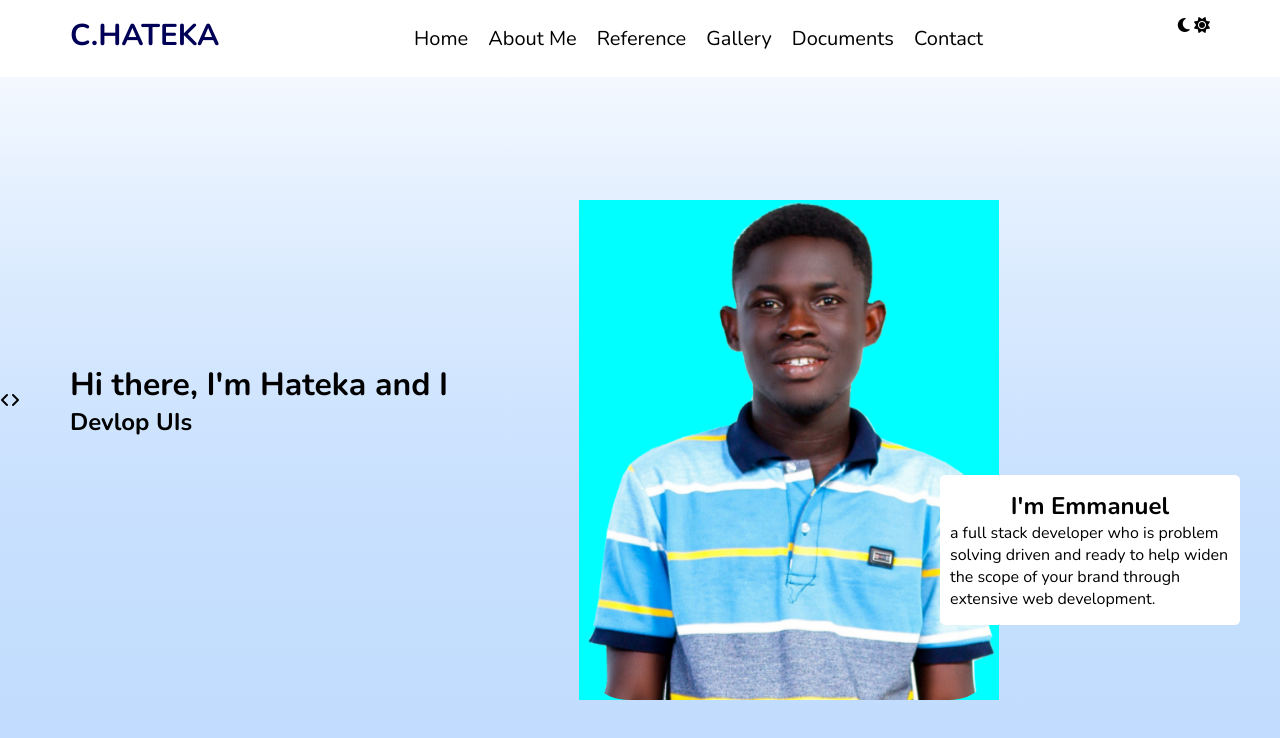
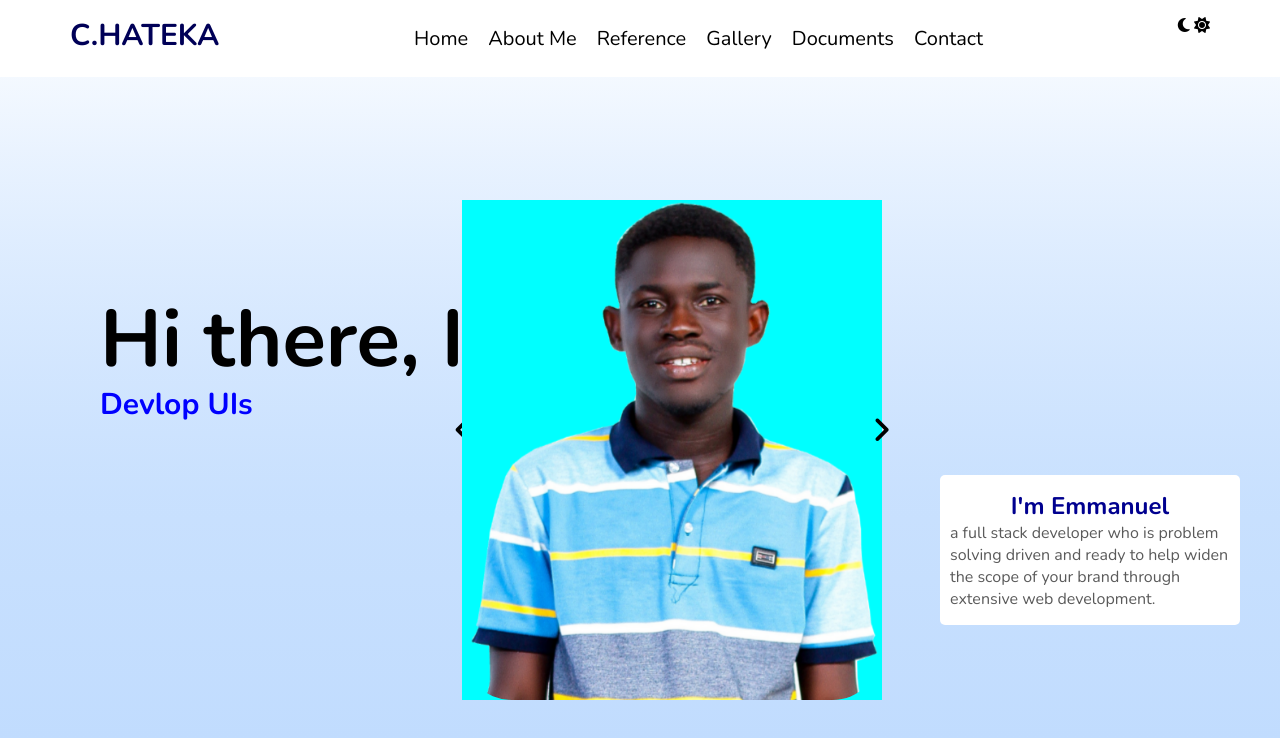
Before and after one commit to cyklonehateka1/Vanila-Personal-Portfolio, a plain HTML site: page index.html in a window 1280 px wide. Drawn offline with nearby package versions, Linux system fonts and the light colour scheme.

Commit message:
image silder in progress

```diff
--- a/css/style.css
+++ b/css/style.css
@@ -100,10 +100,20 @@ nav {
 
 .autotype-container {
   position: relative;
-  left: 50px;
+  left: 100px;
 }
 
-.autotype-header {
+.auto-type-header {
+  font-size: 80px;
+  position: relative;
+  bottom: 40px;
+}
+
+.auto-type {
+  position: relative;
+  bottom: 50px;
+  font-size: 30px;
+  color: blue;
 }
 
 .hero-img-container {
@@ -111,10 +121,26 @@ nav {
   overflow: hidden;
   display: flex;
   top: 50px;
-  left: 100px;
+  right: px;
   width: 420px;
   height: 500px;
   background-color: aqua;
+}
+
+#left-arrow {
+  position: relative;
+  top: 30px;
+  left: 50px;
+  font-size: 30px;
+  cursor: pointer;
+}
+
+#right-arrow {
+  position: relative;
+  top: 30px;
+  right: 50px;
+  font-size: 30px;
+  cursor: pointer;
 }
 
 .hero-img {
@@ -139,6 +165,14 @@ nav {
   flex-direction: column;
   padding: 0 10px;
   border-radius: 5px;
+}
+
+.hero-text-box h2 {
+  color: rgb(0, 0, 143);
+}
+
+.hero-text-box p {
+  color: rgb(90, 90, 90);
 }
 
 @media (max-width: 1024px) {
--- a/index.html
+++ b/index.html
@@ -54,19 +54,19 @@
     <!-- Hero Section -->
     <div class="hero-section">
       <div class="hero-slider-container">
-        <i class="fa-solid fa-angle-left" id="left-arrow"></i>
-        <i class="fa-solid fa-angle-right" id="right-arrow"></i>
-
         <div class="slider-content">
           <div class="autotype-container">
-            <h1 class="auto-type-header">Hi there, I'm Hateka and I</h1>
+            <h1 class="auto-type-header">Hi there, I</h1>
             <h2 class="auto-type">Devlop UIs</h2>
           </div>
+          <i class="fa-solid fa-angle-left" id="left-arrow"></i>
+
           <div class="hero-img-container">
             <img src="img/hero2.png" alt="hero img" class="hero-img" />
             <img src="img/realhero.png" alt="hero img" class="hero-img" />
             <img src="img/realhero.png" alt="hero img" class="hero-img" />
           </div>
+          <i class="fa-solid fa-angle-right" id="right-arrow"></i>
           <div class="hero-text-box">
             <h2>I'm Emmanuel</h2>
             <p>
--- a/js/index.js
+++ b/js/index.js
@@ -1,6 +1,12 @@
 const bars = document.querySelector("#bars");
 const menuLinks = document.querySelector(".mobile-div");
 const close = document.querySelector("#close");
+
+// Slider Dom Elements
+const leftArrow = document.querySelector("#left-arrow");
+const rightArrow = document.querySelector("#right-arrow");
+const heroImages = document.querySelector(".hero-img");
+const imagesContainer = document.querySelector(".hero-img-container");
 
 bars.addEventListener("click", () => {
   menuLinks.style.display = "grid";
@@ -9,3 +15,6 @@ bars.addEventListener("click", () => {
     menuLinks.style.display = "none";
   });
 });
+
+// slider
+leftArrow.addEventListener("click", () => {});
```
